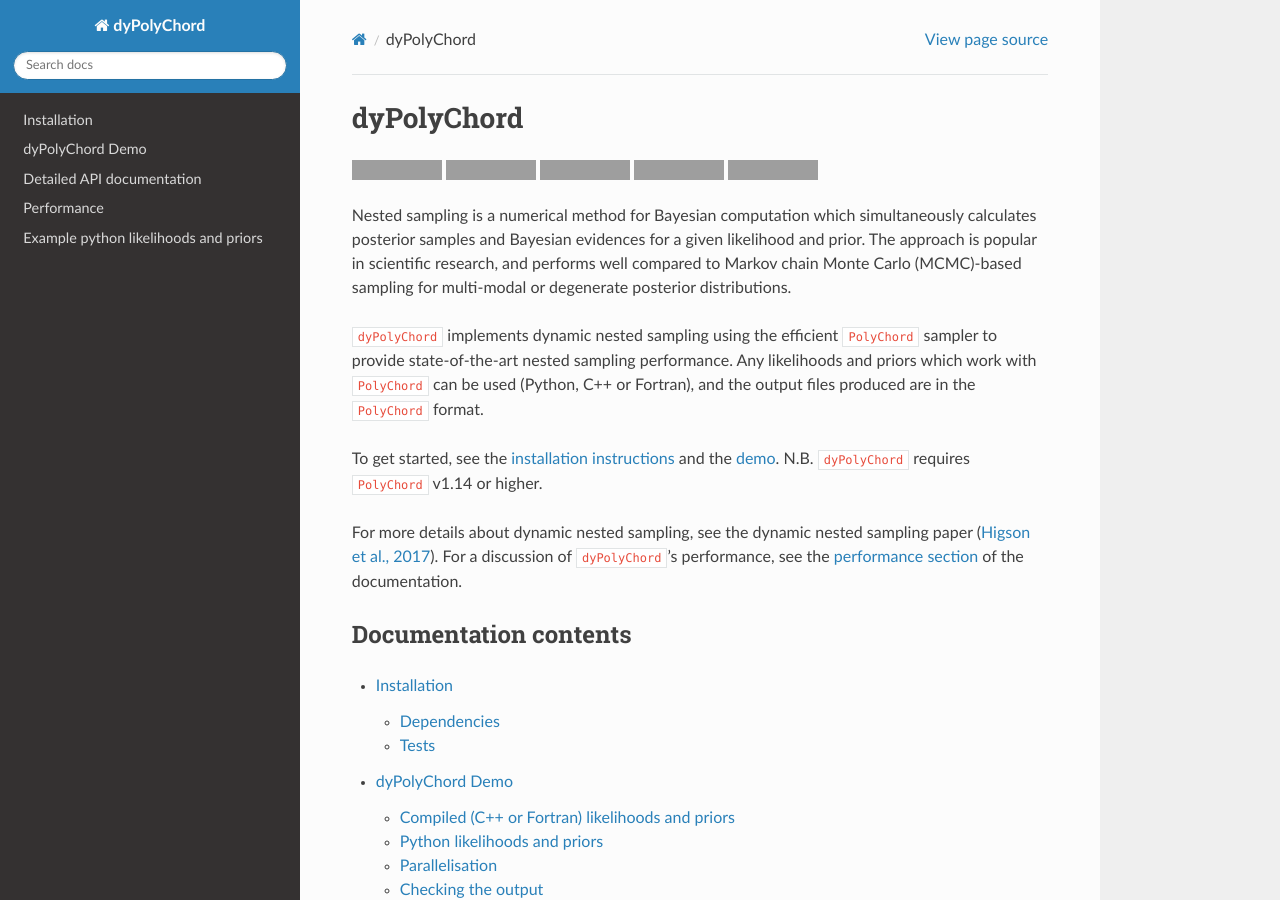
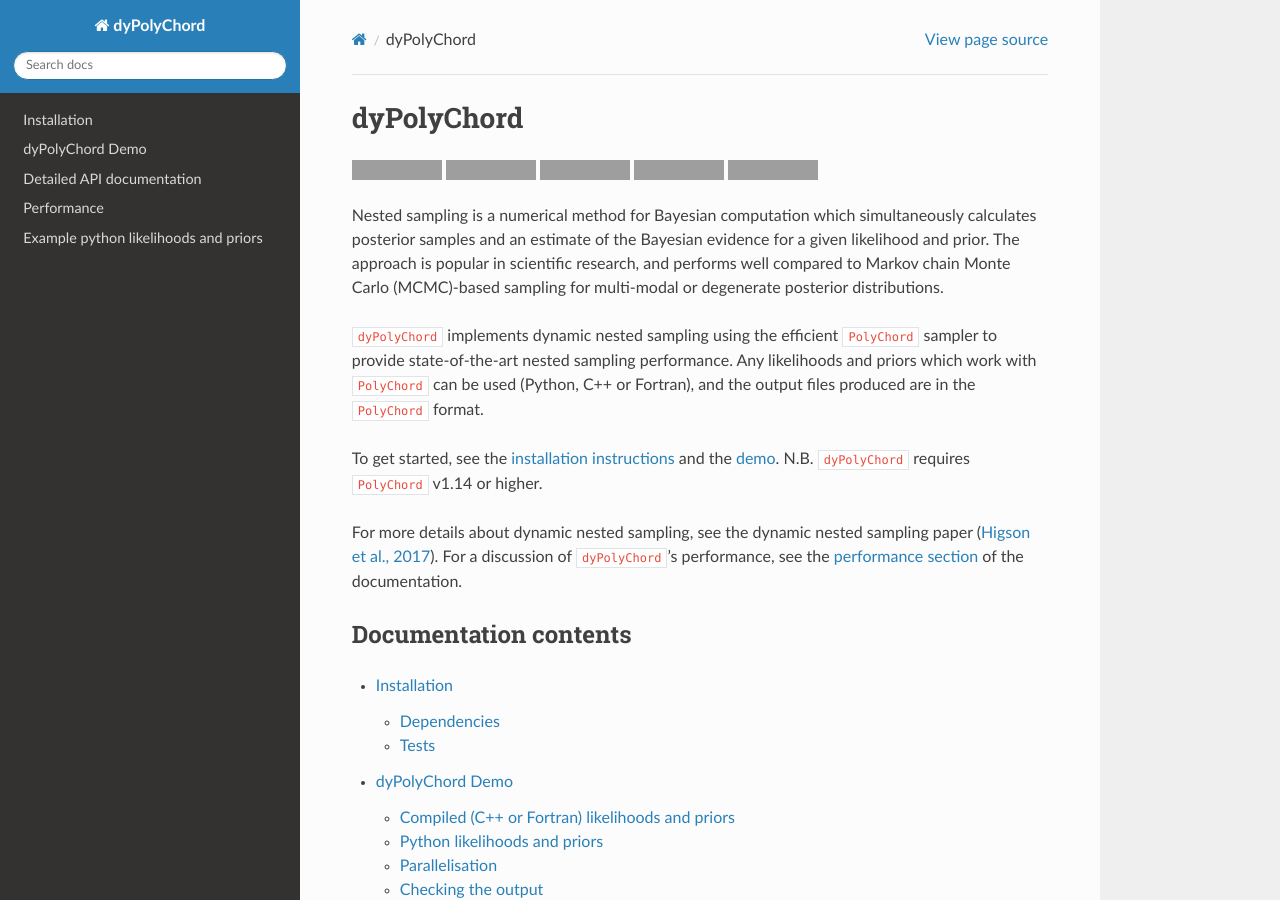
Before and after one commit to ejhigson/dyPolyChord, a Sphinx documentation site: the page built from docs/index.rst, in a window 1280 px wide and 900 px high. Built offline with Sphinx 7.4.7 and the Read the Docs theme 2.0.0, drawn with Linux system fonts in a browser that asks for light colours; grey boxes are pictures that could not be loaded.

Commit message:
very minor edit to intro sentence

```diff
--- a/docs/index.rst
+++ b/docs/index.rst
@@ -14,7 +14,7 @@ dyPolyChord
 .. image:: https://img.shields.io/badge/license-MIT-blue.svg
    :target: https://github.com/ejhigson/dyPolyChord/blob/master/LICENSE
 
-Nested sampling is a numerical method for Bayesian computation which simultaneously calculates posterior samples and Bayesian evidences for a given likelihood and prior.
+Nested sampling is a numerical method for Bayesian computation which simultaneously calculates posterior samples and an estimate of the Bayesian evidence for a given likelihood and prior.
 The approach is popular in scientific research, and performs well compared to Markov chain Monte Carlo (MCMC)-based sampling for multi-modal or degenerate posterior distributions.
 
 ``dyPolyChord`` implements dynamic nested sampling using the efficient ``PolyChord`` sampler to provide state-of-the-art nested sampling performance.
```
